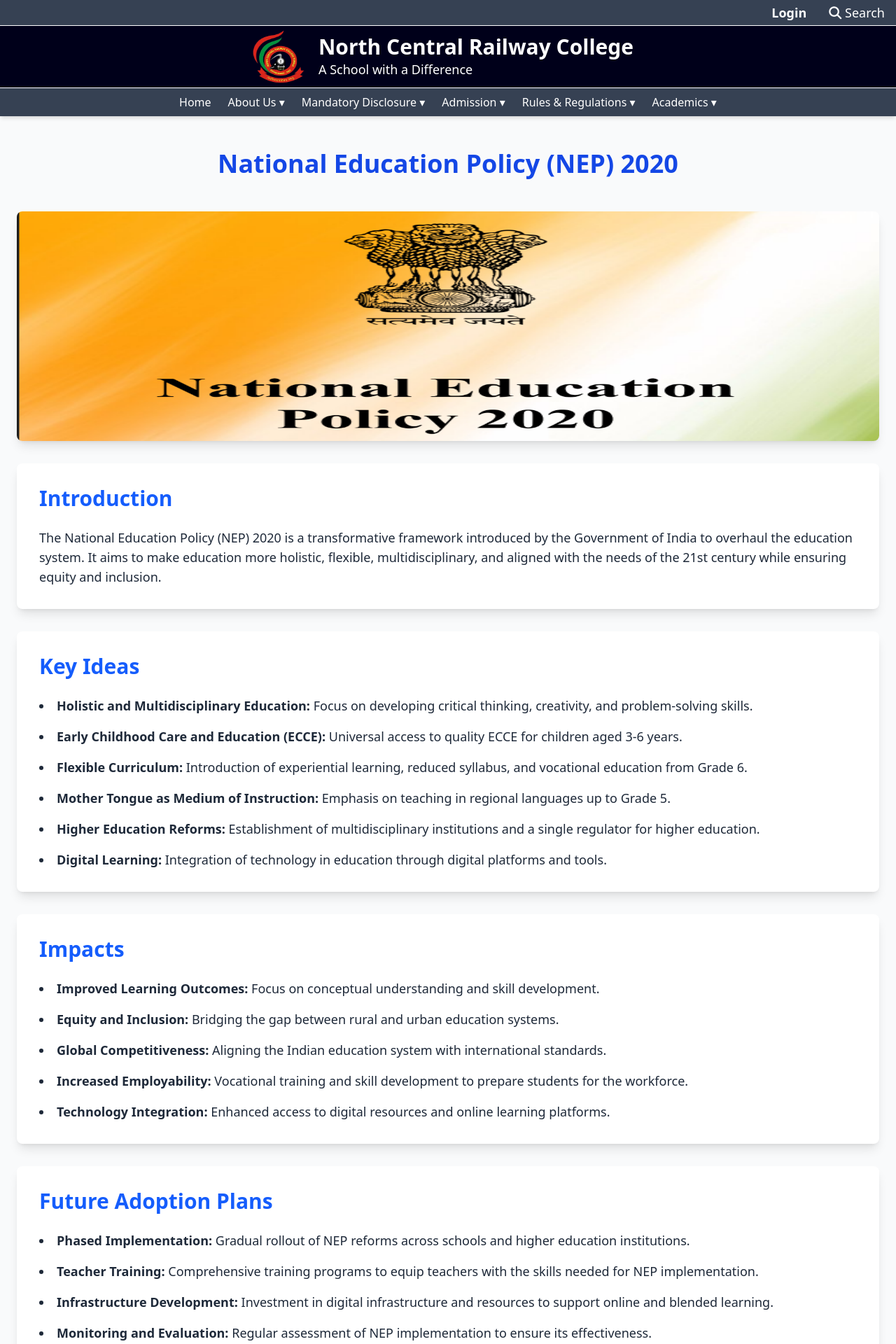
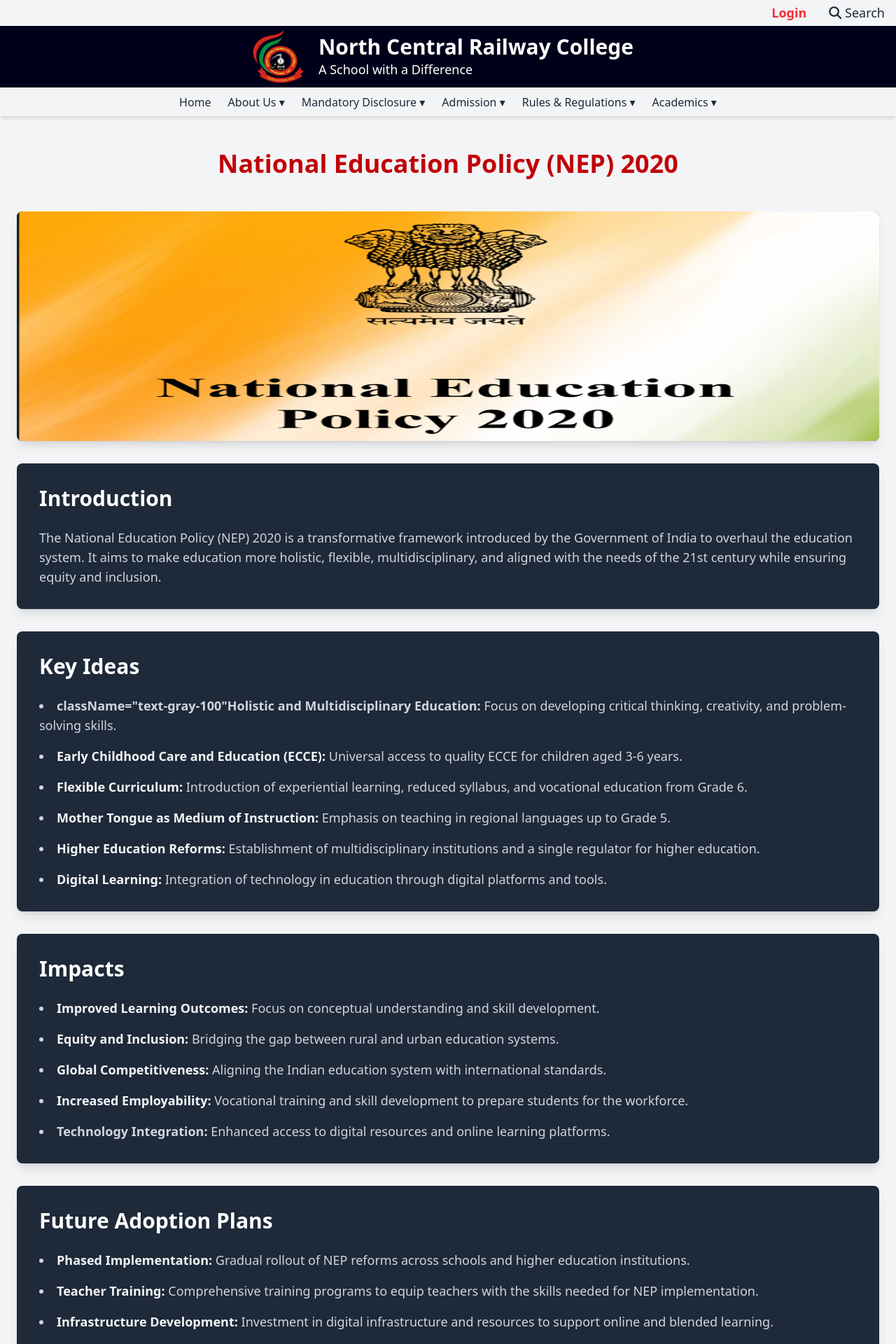
Before and after one commit to rohitsingh075/NCRCLIENT, a React (Vite) app: page /nep in a window 1280 px wide. Shown: the top 1920 px of the page at 70% size. Built offline with nearby package versions, Linux system fonts and the light colour scheme.

Commit message:
home and sub pages update

```diff
--- a/src/Components/InfoCard.jsx
+++ b/src/Components/InfoCard.jsx
@@ -38,20 +38,20 @@ export default function InfoCard() {
   }, []);
 
   return (
-    <div className="grid grid-cols-1 gap-6 p-6 bg-gray-300">
+    <div className="grid grid-cols-1 gap-6 p-6 bg-gray-50">
 
 
 
       {/* Notice and Events section */}
-      <div className="grid grid-cols-1 md:grid-cols-2 gap-6 ">
+      <div className="grid grid-cols-1 md:grid-cols-2 gap-10 m-8  ">
         {/* Notices */}
-        <div className=" rounded-2xl border-b-6 shadow p-6  bg-white">
+        <div className=" rounded-2xl border-b-6 shadow p-6   bg-gray-800">
           <div className="border-b pb-3 mb-4">
-            <h2 className="text-xl font-bold text-gray-800">Recent Notices:</h2>
+            <h2 className="text-xl font-bold text-gray-100">Recent Notices:</h2>
 
           </div>
           <div className="h-120 overflow-y-auto relative">
-            <div className="flex flex-col  ">
+            <div className="flex flex-col text-gray-100 ">
               {notices.length > 0 ? notices.map((notice, i) => (
                 <div key={i} className="flex   justify-between px-4 py-4">
                   <div className="flex justify-between h-auto w-full animate-vertical-scroll p-4 items-center rounded-lg border-2 box-border text-lg bg-yellow-500">
@@ -73,15 +73,15 @@ export default function InfoCard() {
 
 
         {/* Events */}
-        <div className="bg-white rounded-2xl border-b-6 shadow p-5 relative ">
+        <div className="bg-gray-800 rounded-2xl shadow-xl/20 p-5 relative ">
           <div className="border-b pb-3  mb-4">
-            <h2 className="text-xl font-bold text-gray-800">Upcoming Events:</h2>
+            <h2 className="text-xl font-bold text-white">Upcoming Events:</h2>
           </div>
           <div className=" h-120 overflow-auto ">
-            <div className="flex flex-col  gap-y-7  " >
+            <div className="flex flex-col text-gray-100  gap-y-7  " >
               {events.length > 0 ? events.map((event, i) => (
                 <Link to={`/event-info/${event._id}`}>
-                  <div key={i} className="flex  items-center  border-blue-400 border-2 rounded-lg p-5">
+                  <div key={i} className="flex  items-center  border-gray-400 border-2 rounded-lg p-5">
                     <div className="grid grid-cols-2">
                       <img
                         src={`${baseUrl}/${event.imagePath}`}
@@ -89,14 +89,14 @@ export default function InfoCard() {
                         className="object-fit w-full h-72 p-6 box-border"
                       />
                       <div className="flex flex-col justify-center gap-y-2 text-lg">
-                        <p className=" text-gray-700"><span className="font-bold">Name:</span>  {event.name}</p>
-                        <span className=" text-gray-700"><span className="font-bold">Date :</span> {new Date(event.date).toLocaleDateString()}</span>
-                        <p className="font-medium text-gray-700"><span>Event-Time: </span>{event.time}</p>
+                        <p className=" text-gray-100"><span className="font-bold">Name:</span>  {event.name}</p>
+                        <span className=" text-gray-100"><span className="font-bold">Date :</span> {new Date(event.date).toLocaleDateString()}</span>
+                        <p className="font-medium text-gray-100"><span>Event-Time: </span>{event.time}</p>
                       </div>
                     </div>
                   </div>
                 </Link>
-              )) : <p className="text-gray-500">No events available</p>}
+              )) : <p className="text-gray-100">No events available</p>}
 
             </div>
           </div>
@@ -104,14 +104,14 @@ export default function InfoCard() {
       </div>
 
       {/*School Teacher Commitee  */}
-      <div className="bg-white rounded-2xl border-b-6 shadow p-5">
+      <div className="bg-white rounded-2xl shadow-xl/20 p-5">
         <div className="border-b-1 pb-3 mb-4 flex items-center">
           <h2 className=" mr-3 font-bold text-2xl text-gray-800">School Commitee</h2>
         </div>
       </div>
 
       {/* Gallery section */}
-      <div className="bg-white rounded-2xl border-b-6 shadow p-5">
+      <div className="bg-white rounded-2xl  shadow-xl/20  p-5">
         <div className="border-b-1 pb-3 mb-4 flex items-center">
           <h2 className=" mr-3 font-bold text-2xl text-gray-800">Gallery</h2>
         </div>
@@ -126,21 +126,21 @@ export default function InfoCard() {
                   <img
                     src={`${baseUrl}/${item.photos[0]}`}
                     alt={item.title}
-                    className="object-fit w-full h-72 p-6"
+                    className="object-fit w-full h-72 p-6 brightness-50 hover:brightness-80 transition duration-300 ease-in-out"
                   />
                 )}
               </div></Link>
           )) : (
-            <p className="text-gray-500 col-span-full text-center">No gallery items available</p>
+            <p className="text-gray-400 col-span-full text-center">No gallery items available</p>
           )}
         </div>
       </div>
 
       <div className="flex flex-col md:flex-row justify-between gap-6 mt-6">
         {/* Facebook Page Embed Section */}
-        <div className="bg-white rounded-2xl border-b-6 shadow p-5 w-full md:w-1/2">
+        <div className="bg-gray-800 rounded-2xl m-8 shadow-xl/20 p-5 w-full md:w-1/2">
           <div className="border-b pb-3 mb-4">
-            <h2 className="text-xl font-bold text-gray-800">Facebook</h2>
+            <h2 className="text-xl font-bold text-gray-100">Facebook</h2>
           </div>
           <div className="flex justify-center">
             <iframe src="https://www.facebook.com/plugins/page.php?href=https%3A%2F%2Fwww.facebook.com%2Fnrcollage&tabs=timeline&width=500&height=500&small_header=false&adapt_container_width=true&hide_cover=false&show_facepile=true&appId" width="500" height="500" allowFullScreen="true" allow="autoplay; clipboard-write; encrypted-media; picture-in-picture; web-share"></iframe>
@@ -148,9 +148,9 @@ export default function InfoCard() {
         </div>
 
         {/* Second Facebook Page Embed Section */}
-        <div className="bg-white rounded-2xl border-b-6 shadow p-5 w-full md:w-1/2">
+        <div className="bg-gray-800  rounded-2xl m-8  shadow-xl/20 p-5 w-full  md:w-1/2">
           <div className="border-b pb-3 mb-4">
-            <h2 className="text-xl font-bold text-gray-800">Facebook</h2>
+            <h2 className="text-xl font-bold text-gray-100">Facebook</h2>
           </div>
           <div className="flex justify-center">
             <iframe src="https://www.facebook.com/plugins/page.php?href=https%3A%2F%2Fwww.facebook.com%2Fnrcollage&tabs=timeline&width=500&height=500&small_header=false&adapt_container_width=true&hide_cover=false&show_facepile=true&appId" width="500" height="500" frameBorder="0" allowFullScreen="true" allow="autoplay; clipboard-write; encrypted-media; picture-in-picture; web-share"></iframe>
--- a/src/Components/Navbar.jsx
+++ b/src/Components/Navbar.jsx
@@ -34,7 +34,7 @@ const Navbar = () => {
 
 
       {/* Top Navbar */}
-      <div className="w-full bg-gray-700 text-white py-1 px-4 flex justify-end items-center">
+      <div className="w-full bg-gray-100 text-gray-800 py-1 px-4 flex justify-end items-center">
         {/* Train Animation */}
             {showTrain && (
               <div className="absolute top-0 left-0 w-full z-50">
@@ -45,10 +45,10 @@ const Navbar = () => {
             )}
 
         <div className="flex space-x-8 text-lg overflow-visible">
-          <Link to="/login" className="hover:text-green-300 font-bold">
+          <Link to="/login" className="hover:text-red-700  text-red-500 font-bold">
             Login
           </Link>
-          <button className="hover:text-green-300">
+          <button className="hover:text-red-400">
             <i className="fas fa-search"></i> Search
           </button>
         </div>
@@ -70,19 +70,19 @@ const Navbar = () => {
       <hr className="border-white" />
 
       {/* Bottom Navbar */}
-      <div className="w-full bg-gray-700 text-white shadow-md">
+      <div className="w-full bg-gray-100 text-gray-800 shadow-md">
         <div className="max-w-screen-xl mx-auto flex items-center justify-evenly py-2 px-4">
           {/* Desktop Navigation */}
           <div className="hidden md:flex space-x-10 items-center text-[1rem] font-medium">
             <nav>
               <div className="flex items-center space-x-6">
-                <Link to="/" className="hover:text-green-300">
+                <Link to="/" className="hover:text-red-400">
                   Home
                 </Link>
 
                 {/* About Us Dropdown */}
                 <div className="relative group">
-                  <button className="hover:text-green-300 flex items-center">
+                  <button className="hover:text-red-400 flex items-center">
                     About Us ▾
                   </button>
                   <div className="absolute left-0 mt-2 w-64 rounded-md bg-white text-gray-700 shadow-lg ring-1 ring-black/10 opacity-0 scale-y-95 group-hover:opacity-100 group-hover:scale-y-100 invisible group-hover:visible transform origin-top transition-all duration-300 ease-out">
@@ -108,7 +108,7 @@ const Navbar = () => {
 
                 {/* Mandatory Disclosure Dropdown */}
                 <div className="relative group">
-                  <button className="hover:text-green-300  flex items-center">
+                  <button className="hover:text-red-400  flex items-center">
                     Mandatory Disclosure ▾
                   </button>
                   <div className="absolute left-0 mt-2 w-64 rounded-md bg-white text-gray-700 shadow-lg ring-1 ring-black/10 opacity-0 scale-y-95 group-hover:opacity-100 group-hover:scale-y-100 invisible group-hover:visible transform origin-top transition-all duration-300 ease-out">
@@ -134,7 +134,7 @@ const Navbar = () => {
 
                 {/* Admission Dropdown */}
                 <div className="relative group">
-                  <button className="hover:text-green-300 flex items-center">
+                  <button className="hover:text-red-400 flex items-center">
                     Admission ▾
                   </button>
                   <div className="absolute left-0 mt-2 w-64 rounded-md bg-white text-gray-700 shadow-lg ring-1 ring-black/10 opacity-0 scale-y-95 group-hover:opacity-100 group-hover:scale-y-100 invisible group-hover:visible transform origin-top transition-all duration-300 ease-out">
@@ -151,7 +151,7 @@ const Navbar = () => {
 
                 {/* Rules & Regulations Dropdown */}
                 <div className="relative group">
-                  <button className="hover:text-green-300 flex items-center">
+                  <button className="hover:text-red-400 flex items-center">
                     Rules & Regulations ▾
                   </button>
                   <div className="absolute left-0 mt-2 w-64 rounded-md bg-white text-gray-700 shadow-lg ring-1 ring-black/10 opacity-0 scale-y-95 group-hover:opacity-100 group-hover:scale-y-100 invisible group-hover:visible transform origin-top transition-all duration-300 ease-out">
@@ -168,7 +168,7 @@ const Navbar = () => {
 
                 {/* Academics Dropdown */}
                 <div className="relative group">
-                  <button className="hover:text-green-300 flex items-center">
+                  <button className="hover:text-red-400 flex items-center">
                     Academics ▾
                   </button>
                   <div className="absolute left-0 mt-2 w-64 rounded-md bg-white text-gray-700 shadow-lg ring-1 ring-black/10 opacity-0 scale-y-95 group-hover:opacity-100 group-hover:scale-y-100 invisible group-hover:visible transform origin-top transition-all duration-300 ease-out">
--- a/src/Pages/AboutUsPages/PrincipalMessage.jsx
+++ b/src/Pages/AboutUsPages/PrincipalMessage.jsx
@@ -13,7 +13,7 @@ const PrincipalMessage = () => {
       {/* Main Content */}
       <div className="pt-2 bg-gray-50">
         <div className="max-w-7xl mx-auto px-6 py-5">
-          <h1 className="text-4xl font-bold mb-3 italic "> Principal's Message</h1>
+          <h1 className="text-4xl font-bold  text-red-700 mb-3 italic "> Principal's Message</h1>
           <div className="grid grid-cols-1 md:grid-cols-2 gap-5 items-center">
             {/* Left Section: Principal's Photo */}
             <div className="bg-red-700 -mt-12   mx-auto  rounded-lg shadow-xl overflow-hidden border-1 border-black">
--- a/src/Pages/AcademicPages/AcademicCalender.jsx
+++ b/src/Pages/AcademicPages/AcademicCalender.jsx
@@ -8,7 +8,7 @@ const AcademicCalender = () => {
       <Navbar />
       <div className="min-h-screen bg-gray-50">
         <div className="max-w-8xl mx-auto px-6 py-4">
-          <h1 className="text-4xl font-extrabold text-center  text-blue-700  ">
+          <h1 className="text-4xl font-extrabold text-center  text-red-700  ">
             Academic Calendar
           </h1>
 
--- a/src/Pages/AcademicPages/NationalEducationPolicy.jsx
+++ b/src/Pages/AcademicPages/NationalEducationPolicy.jsx
@@ -7,14 +7,14 @@ const NationalEducationPolicy = () => {
   return (
     <>
       <Navbar />
-      <div className="min-h-screen bg-gray-50">
+      <div className="min-h-screen bg-gray-100">
         <div className="max-w-7xl mx-auto px-6 py-12">
-          <h1 className="text-4xl font-extrabold text-center text-blue-700 mb-12">
+          <h1 className="text-4xl font-extrabold text-center text-red-700 mb-12">
             National Education Policy (NEP) 2020
           </h1>
 
           {/* Image Container */}
-          <div className="bg-white shadow-lg rounded-lg mb-8 overflow-hidden">
+          <div className="bg-gray-800 shadow-lg rounded-lg mb-8 overflow-hidden">
             <img
               src={nepImage}
               alt="National Education Policy"
@@ -23,11 +23,11 @@ const NationalEducationPolicy = () => {
           </div>
 
           {/* Introduction */}
-          <div className="bg-white shadow-lg rounded-lg mb-8 p-8">
-            <h2 className="text-3xl font-bold text-blue-600 mb-6">
+          <div className="bg-gray-800 shadow-lg rounded-lg mb-8 p-8">
+            <h2 className="text-3xl font-bold text-white mb-6">
               Introduction
             </h2>
-            <p className="text-gray-800 text-lg">
+            <p className="text-gray-300 text-lg">
               The National Education Policy (NEP) 2020 is a transformative
               framework introduced by the Government of India to overhaul the
               education system. It aims to make education more holistic,
@@ -37,57 +37,57 @@ const NationalEducationPolicy = () => {
           </div>
 
           {/* Key Ideas */}
-          <div className="bg-white shadow-lg rounded-lg mb-8 p-8">
-            <h2 className="text-3xl font-bold text-blue-600 mb-6">Key Ideas</h2>
-            <ul className="list-disc list-inside text-gray-800 space-y-4 text-lg">
+          <div className="bg-gray-800 shadow-lg rounded-lg mb-8 p-8">
+            <h2 className="text-3xl font-bold text-white mb-6">Key Ideas</h2>
+            <ul className="list-disc list-inside text-gray-300 space-y-4 text-lg">
               <li>
-                <strong>Holistic and Multidisciplinary Education:</strong> Focus
+                <strong> className="text-gray-100"Holistic and Multidisciplinary Education:</strong> Focus
                 on developing critical thinking, creativity, and problem-solving
                 skills.
               </li>
               <li>
-                <strong>Early Childhood Care and Education (ECCE):</strong>{" "}
+                <strong className="text-gray-100">Early Childhood Care and Education (ECCE):</strong>{" "}
                 Universal access to quality ECCE for children aged 3-6 years.
               </li>
               <li>
-                <strong>Flexible Curriculum:</strong> Introduction of
+                <strong className="text-gray-100">Flexible Curriculum:</strong> Introduction of
                 experiential learning, reduced syllabus, and vocational
                 education from Grade 6.
               </li>
               <li>
-                <strong>Mother Tongue as Medium of Instruction:</strong>{" "}
+                <strong className="text-gray-100">Mother Tongue as Medium of Instruction:</strong>{" "}
                 Emphasis on teaching in regional languages up to Grade 5.
               </li>
               <li>
-                <strong>Higher Education Reforms:</strong> Establishment of
+                <strong className="text-gray-100">Higher Education Reforms:</strong> Establishment of
                 multidisciplinary institutions and a single regulator for higher
                 education.
               </li>
               <li>
-                <strong>Digital Learning:</strong> Integration of technology in
+                <strong className="text-gray-100">Digital Learning:</strong> Integration of technology in
                 education through digital platforms and tools.
               </li>
             </ul>
           </div>
 
           {/* Impacts */}
-          <div className="bg-white shadow-lg rounded-lg mb-8 p-8">
-            <h2 className="text-3xl font-bold text-blue-600 mb-6">Impacts</h2>
-            <ul className="list-disc list-inside text-gray-800 space-y-4 text-lg">
+          <div className="bg-gray-800 shadow-lg rounded-lg mb-8 p-8">
+            <h2 className="text-3xl font-bold text-white mb-6">Impacts</h2>
+            <ul className="list-disc list-inside text-gray-300 space-y-4 text-lg">
               <li>
-                <strong>Improved Learning Outcomes:</strong> Focus on
+                <strong className="text-gray-100">Improved Learning Outcomes:</strong> Focus on
                 conceptual understanding and skill development.
               </li>
               <li>
-                <strong>Equity and Inclusion:</strong> Bridging the gap between
+                <strong  className="text-gray-100">Equity and Inclusion:</strong> Bridging the gap between
                 rural and urban education systems.
               </li>
               <li>
-                <strong>Global Competitiveness:</strong> Aligning the Indian
+                <strong  className="text-gray-100">Global Competitiveness:</strong> Aligning the Indian
                 education system with international standards.
               </li>
               <li>
-                <strong>Increased Employability:</strong> Vocational training
+                <strong  className="text-gray-100">Increased Employability:</strong> Vocational training
                 and skill development to prepare students for the workforce.
               </li>
               <li>
@@ -98,31 +98,31 @@ const NationalEducationPolicy = () => {
           </div>
 
           {/* Future Adoption Plans */}
-          <div className="bg-white shadow-lg rounded-lg mb-8 p-8">
-            <h2 className="text-3xl font-bold text-blue-600 mb-6">
+          <div className="bg-gray-800 shadow-lg rounded-lg mb-8 p-8">
+            <h2 className="text-3xl font-bold text-white mb-6">
               Future Adoption Plans
             </h2>
-            <ul className="list-disc list-inside text-gray-800 space-y-4 text-lg">
+            <ul className="list-disc list-inside text-gray-300 space-y-4 text-lg">
               <li>
-                <strong>Phased Implementation:</strong> Gradual rollout of NEP
+                <strong  className="text-gray-100">Phased Implementation:</strong> Gradual rollout of NEP
                 reforms across schools and higher education institutions.
               </li>
               <li>
-                <strong>Teacher Training:</strong> Comprehensive training
+                <strong  className="text-gray-100">Teacher Training:</strong> Comprehensive training
                 programs to equip teachers with the skills needed for NEP
                 implementation.
               </li>
               <li>
-                <strong>Infrastructure Development:</strong> Investment in
+                <strong  className="text-gray-100">Infrastructure Development:</strong> Investment in
                 digital infrastructure and resources to support online and
                 blended learning.
               </li>
               <li>
-                <strong>Monitoring and Evaluation:</strong> Regular assessment
+                <strong  className="text-gray-100">Monitoring and Evaluation:</strong> Regular assessment
                 of NEP implementation to ensure its effectiveness.
               </li>
               <li>
-                <strong>Public Awareness:</strong> Campaigns to educate
+                <strong  className="text-gray-100">Public Awareness:</strong> Campaigns to educate
                 stakeholders about the benefits and objectives of NEP 2020.
               </li>
             </ul>
--- a/src/Pages/GalleryPage.jsx
+++ b/src/Pages/GalleryPage.jsx
@@ -33,8 +33,8 @@ const GalleryPage = () => {
 
   return (
     <div className="p-6 bg-gray-100 min-h-screen">
-      <div className="max-w-7xl mx-auto bg-white shadow-md rounded-lg p-6">
-        <h1 className="text-3xl font-bold text-gray-800 mb-4">{gallery.title}</h1>
+      <div className="max-w-7xl mx-auto bg-gray-800  rounded-lg p-6">
+        <h1 className="text-3xl font-bold text-white mb-4">{gallery.title}</h1>
         <div className="grid grid-cols-1 md:grid-cols-3 lg:grid-cols-4 gap-6">
           {/* Here */}
           {gallery.photos.map((photo, index) => (
```
Also changed, not shown: src/Pages/AcademicPages/AcadminCurriculum.jsx (+18 -5 lines), src/Pages/AcademicPages/Facilites.jsx (+14 -3 lines).
